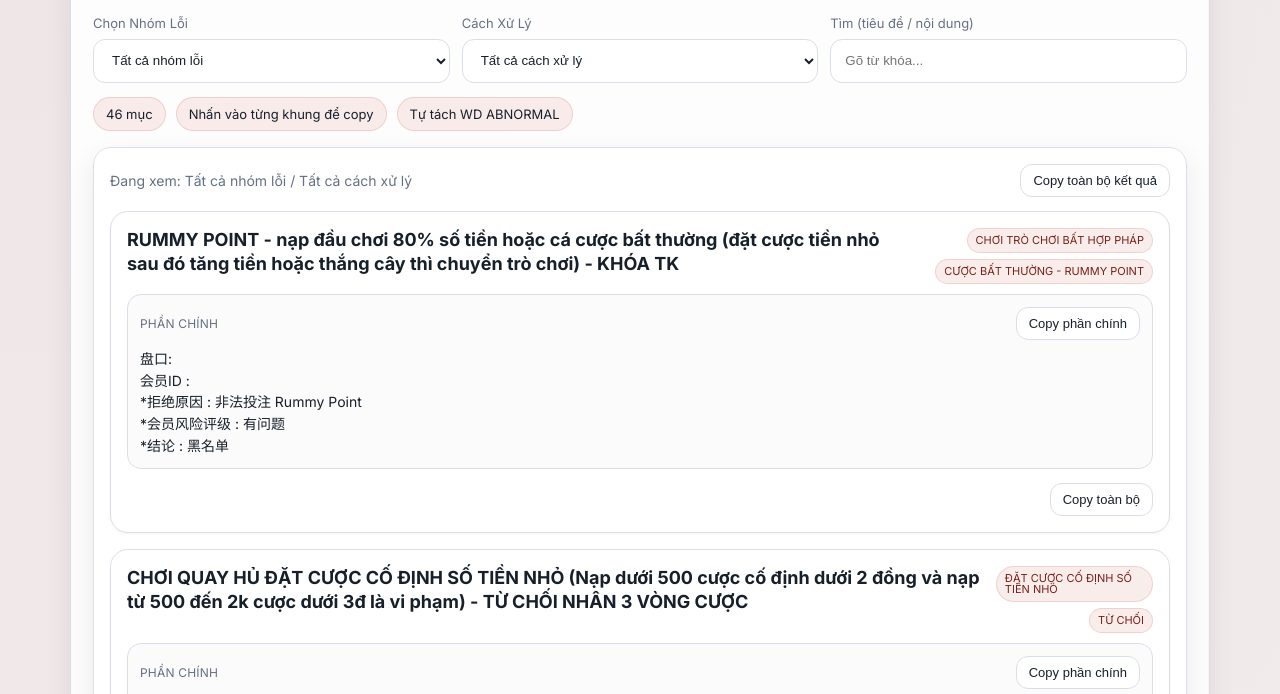
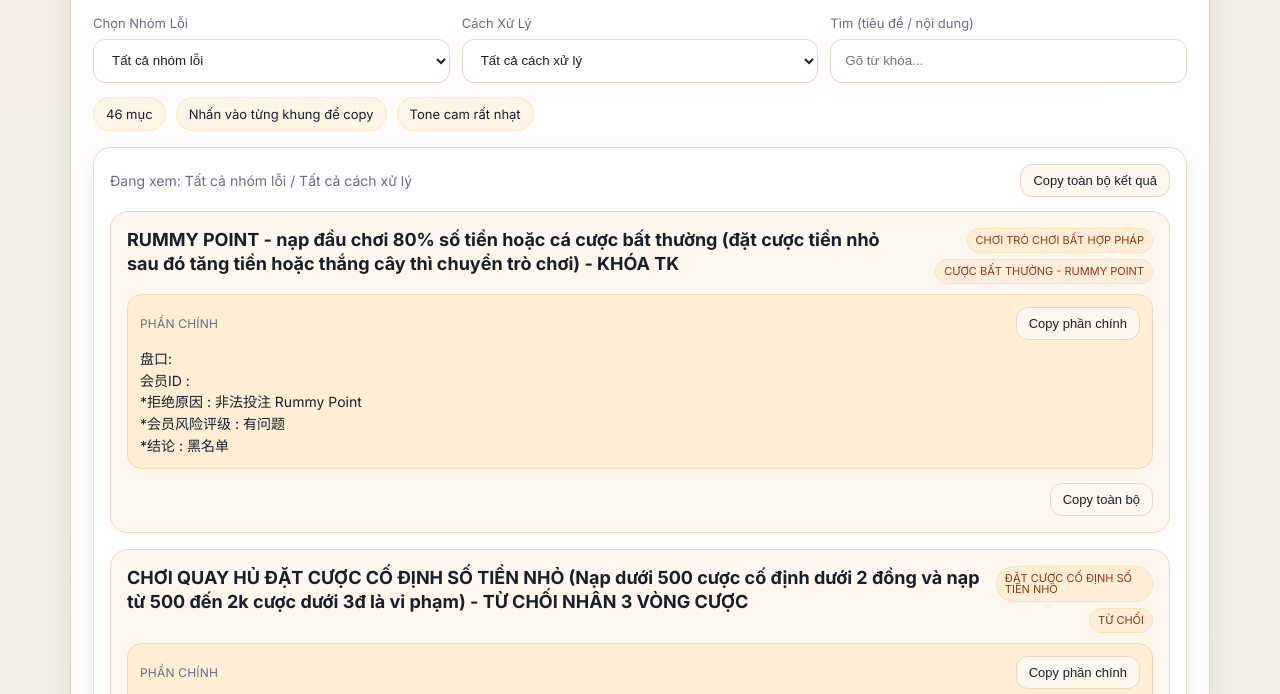
Before and after one commit to fengkong0101-ux/fk, a plain HTML site: page index.html in a window 1280 px wide. Shown: the part 149-843 px from the top of the page. Drawn offline with Linux system fonts and the light colour scheme.

Commit message:
Update index.html

```diff
--- a/index.html
+++ b/index.html
@@ -9,34 +9,38 @@
     :root {
       --bg: #f4f6f8;
       --bg-soft: #ffffff;
-      --panel: rgba(255, 255, 255, 0.90);
-      --panel-2: rgba(255, 255, 255, 0.98);
+      --panel: rgba(255, 255, 255, 0.92);
+      --panel-2: rgba(255, 247, 237, 0.98);
       --text: #17202a;
       --muted: #667085;
-      --border: #d9dee7;
-      --border-2: #c7cfdb;
-      --accent: #b42318;
-      --accent-2: #7a2018;
-      --accent-soft: rgba(180, 35, 24, 0.08);
+      --border: #e5d7c6;
+      --border-2: #d8c2a8;
+      --accent: #b45309;
+      --accent-2: #9a3412;
+      --accent-soft: rgba(245, 158, 11, 0.09);
+      --card-bg: #fff7ed;
+      --block-bg: #ffedd5;
       --shadow: 0 10px 28px rgba(16, 24, 40, 0.08);
       --shadow-strong: 0 14px 36px rgba(16, 24, 40, 0.12);
       --maxw: 1140px;
     }
 
     [data-theme="dark"] {
-      --bg: #0f1115;
-      --bg-soft: #151922;
-      --panel: rgba(19, 22, 30, 0.90);
-      --panel-2: rgba(21, 25, 34, 0.98);
+      --bg: #111318;
+      --bg-soft: #171b22;
+      --panel: rgba(20, 24, 31, 0.92);
+      --panel-2: rgba(27, 31, 39, 0.98);
       --text: #e8ecf2;
       --muted: #aab2bf;
-      --border: #2a3240;
-      --border-2: #384152;
-      --accent: #d95c4a;
-      --accent-2: #ab4d41;
-      --accent-soft: rgba(217, 92, 74, 0.10);
-      --shadow: 0 10px 28px rgba(0, 0, 0, 0.28);
-      --shadow-strong: 0 14px 36px rgba(0, 0, 0, 0.36);
+      --border: #2a3340;
+      --border-2: #384354;
+      --accent: #f59e0b;
+      --accent-2: #f97316;
+      --accent-soft: rgba(245, 158, 11, 0.11);
+      --card-bg: #1b2028;
+      --block-bg: #202734;
+      --shadow: 0 10px 28px rgba(0, 0, 0, 0.30);
+      --shadow-strong: 0 14px 36px rgba(0, 0, 0, 0.40);
     }
 
     * { box-sizing: border-box; }
@@ -76,7 +80,7 @@
       inset: 0;
       border-radius: 22px;
       padding: 1px;
-      background: linear-gradient(135deg, transparent, rgba(180, 35, 24, 0.14), transparent 70%);
+      background: linear-gradient(135deg, transparent, rgba(245, 158, 11, 0.14), transparent 70%);
       -webkit-mask: linear-gradient(#fff 0 0) content-box, linear-gradient(#fff 0 0);
       -webkit-mask-composite: xor;
       mask-composite: exclude;
@@ -187,7 +191,7 @@
       padding: 8px 12px;
       border-radius: 999px;
       background: var(--accent-soft);
-      border: 1px solid rgba(180, 35, 24, 0.14);
+      border: 1px solid rgba(245, 158, 11, 0.16);
       color: var(--text);
       font-size: 13px;
     }
@@ -227,13 +231,17 @@
       overflow: hidden;
       padding: 16px;
       border-radius: 18px;
-      background: var(--panel-2);
-      border: 1px solid var(--border);
+      background: var(--card-bg);
+      border: 1px solid #f0d7bc;
       box-shadow: 0 1px 3px rgba(16, 24, 40, 0.05);
       opacity: 0;
       transform: translateY(10px);
       animation: cardIn 0.38s ease forwards;
       transition: transform 0.22s ease, box-shadow 0.22s ease, border-color 0.22s ease, background 0.25s ease;
+    }
+
+    [data-theme="dark"] .card {
+      border-color: #303844;
     }
 
     .card:hover {
@@ -246,7 +254,7 @@
       content: '';
       position: absolute;
       inset: 0;
-      background: linear-gradient(120deg, transparent 0%, rgba(180, 35, 24, 0.04) 50%, transparent 100%);
+      background: linear-gradient(120deg, transparent 0%, rgba(245, 158, 11, 0.05) 50%, transparent 100%);
       transform: translateX(-100%);
       pointer-events: none;
     }
@@ -283,7 +291,7 @@
       padding: 6px 8px;
       border-radius: 999px;
       background: var(--accent-soft);
-      border: 1px solid rgba(180, 35, 24, 0.14);
+      border: 1px solid rgba(245, 158, 11, 0.16);
       color: var(--accent-2);
     }
 
@@ -293,19 +301,27 @@
     }
 
     .copy-block {
-      border: 1px solid var(--border);
+      border: 1px solid #f0d7bc;
       border-radius: 14px;
-      background: rgba(127, 127, 127, 0.03);
+      background: var(--block-bg);
       padding: 12px;
       cursor: pointer;
       transition: transform 0.18s ease, box-shadow 0.18s ease, border-color 0.18s ease, background 0.18s ease;
+    }
+
+    [data-theme="dark"] .copy-block {
+      border-color: #333c49;
     }
 
     .copy-block:hover {
       border-color: var(--accent);
       box-shadow: 0 10px 22px rgba(16, 24, 40, 0.06);
       transform: translateY(-1px);
-      background: var(--accent-soft);
+      background: rgba(255, 237, 213, 0.96);
+    }
+
+    [data-theme="dark"] .copy-block:hover {
+      background: #252d3b;
     }
 
     .copy-block-head {
@@ -481,7 +497,7 @@
     <div class="stats">
       <span class="badge" id="countBadge">0 mục</span>
       <span class="badge">Nhấn vào từng khung để copy</span>
-      <span class="badge">Tự tách WD ABNORMAL</span>
+      <span class="badge">Tone cam rất nhạt</span>
     </div>
 
     <div class="panel">
```
